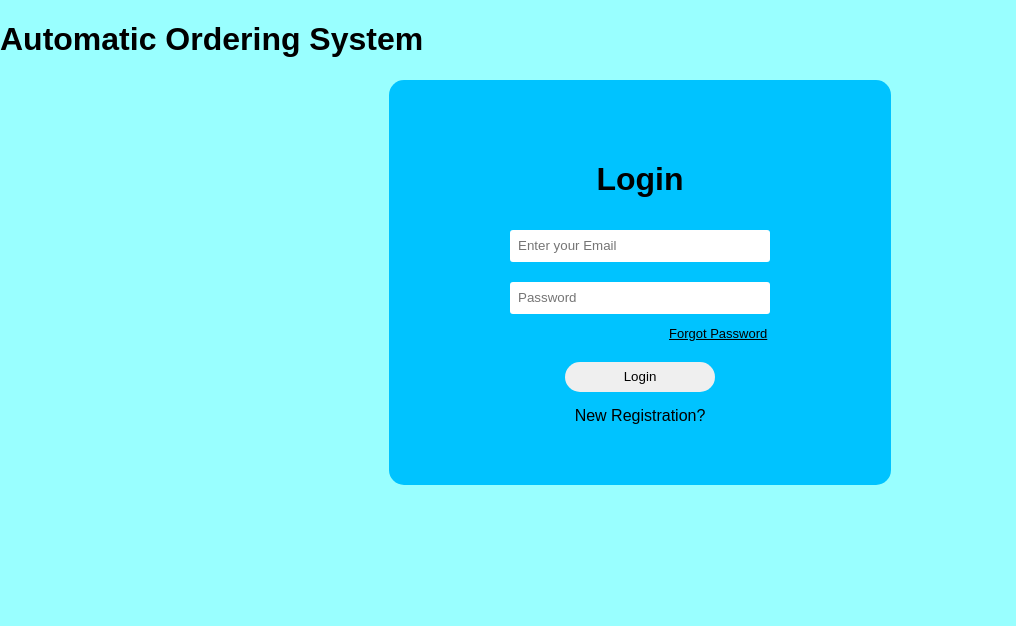
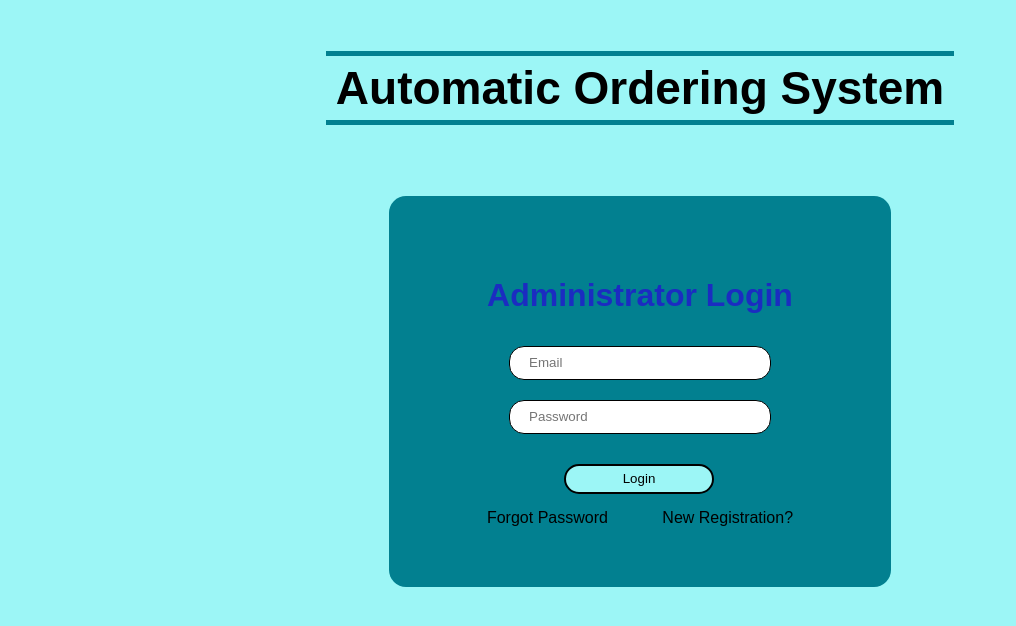
Before and after one commit to sanathkumar06/automatic_ordering_system, a Flask app: page / in a window 1280 px wide. Shown: the top 626 px of the page, without its empty margins (0-1016 px from the left). Run offline with Flask 2, Linux system fonts and the light colour scheme.

Commit message:
UI Fixes

```diff
--- a/templates/index.html
+++ b/templates/index.html
@@ -12,9 +12,27 @@
 body {
   margin: 0;
   padding: 0;
-  background-color: #99ffff;
+  background-color: #9CF6F6;
   font-family: sans-serif;
 }
+
+.title {
+  font-size: 23px;
+  color: black;
+  display: flex;
+  align-items: center;
+  justify-content: center;
+  padding-top: 10px;
+  padding-bottom: 30px;
+  margin: 10px;
+}
+
+.title h1 {
+  padding: 5px 10px;
+  border: solid #028090;
+  border-width: 5px 0px;
+}
+
 .container {
   display: flex;
   flex-direction: column;
@@ -24,80 +42,86 @@
   overflow: hidden;
   margin: auto;
   padding: 60px;
-  background: #00c3ff;
-  border-radius: 15px;
+  background: #028090;
+  border-radius: 17px;
+}
+
+.container h1 {
+  color: #1B2CC1;
+  /* -webkit-text-stroke-width: 1px; */
+  /* -webkit-text-stroke-color: black; */
+  /* text-decoration: underline; */
 
 }
 
-
-
-#new {
-  color: #000;
-  margin: 100px;
-  text-decoration: none;
-}
-/* #cre {
-  text-align: left;
-  color: #000000;
-  padding-left: 50px;
-} */
-/* #wel {
-  text-align: start;
-  color: #000000;
-  padding: 0px;
-} */
-#forget {
-  color: #000;
-  font-size: small;
-  margin: 20px auto auto 169px;
-}
 label {
   color: #ffffff;
   font-size: 17px;
 }
-#email {
+#email, #password {
   width: 250px;
   height: 30px;
-  border: none;
-  border-radius: 3px;
-  padding-left: 8px;
-  margin: 10px;
-}
-#password {
-  width: 250px;
-  height: 30px;
-  border: none;
-  border-radius: 3px;
+  border: 1px solid black;
+  border-radius: 15px;
   padding-left: 8px;
   margin: 10px;
 }
 
-.login {
+#email:focus, #password:focus {
+  outline-width: 0;
+}
+
+.error-message {
+  color: #DE3C4B;
+  font-size: 15px;
   display: flex;
-
+  justify-items: center;
+  align-items: center;
+  margin: 0px;
 }
 
 #submit {
   width: 150px;
   height: 30px;
-  border: #98b3ac;
+  border: 2px solid black;
   border-radius: 19px;
   margin: 20px auto 15px 65px;
   color: #000000;
   outline: none;
+  background-color: #9CF6F6;
 }
 
-.login-btn:hover{
+#submit:hover{
   cursor: pointer;
+  transform: scale(1.1);
 }
 
-span {
-  color: #00c3ff;
-  font-size: 17px;
+.links-box {
+  display: block;
+  flex-direction: row;
+  /* width: 100%; */
+  /* height: 40px; */
+  /* justify-items: center; */
 }
-a {
-  /* float: right; */
-  background-color:#00c3ff;
+
+.links-box a {
+  display: inline;
+  width: 50%;
+  color: #000;
+  text-decoration: none;
+}
+
+.links-box a:hover {
+  color: #9CF6F6;
+}
+
+
+#new {
+  padding-left: 25px;
+}
+
+#forget {
+  padding-right: 25px;
 }
 
 </style>
@@ -105,44 +129,43 @@ a {
 
 <body>
   <header>
+      <div class = "title">
         <h1>Automatic Ordering System</h1>
+      </div>
         <!-- <h1>Create Account</h1> -->
-        {% if smessage %}
-            <div>
-                {{smessage}}
-            </div>
-        {% endif %}
-        {% if umessage %}
-            <div>
-                {{umessage}}
-            </div>
-        {% endif %}
       </header>
       <main>
         <div class="container">
           <div class= "container-items">
-                <h1> Login </h2>
+            <h1> Administrator Login </h1>
             </div>
             <div class="container-items">
               <form action="/index" method = "post">
                 <div class="email">
-                        <input type="email" name="name" id="email" placeholder="Enter your Email">
+                  <input type="email" name="name" id="email" placeholder="   Email">
                 </div>
 
                 <div class="container-items">
-                        <input type="password" name="password" id="password" placeholder="Password">
+                  <input type="password" name="password" id="password" placeholder="   Password">
+                </div>
 
+                {% if umessage %}
+                <div class = "error-message">
+                 <p> {{umessage}} </p>
                 </div>
+                {% endif %}
+
                 <div class="container-items">
-                        <a id="forget" href="/forgot_password">Forgot Password</a>
-                    </div>
-                    <div class="container-items">
-                        <button class="login-btn" type="submit" id="submit" name = "Create Account">Login</button>
+                  <button type="submit" id="submit" name = "Create Account">Login</button>
                 </div>
               </form>
             </div>
+
             <div class="container-items">
-                <a id="new" href="/create_account">New Registration?</a>
+              <div class="links-box">
+                <a id="forget" href="/forgot_password">Forgot Password</a>
+                <a id="new" href="/create_account"> New Registration?</a>
+              </div>
             </div>
         </div>
       </main>
```
Also changed, not shown: templates/home.html (+28 -53 lines). Lines whose indentation alone changed are shown as unchanged.
